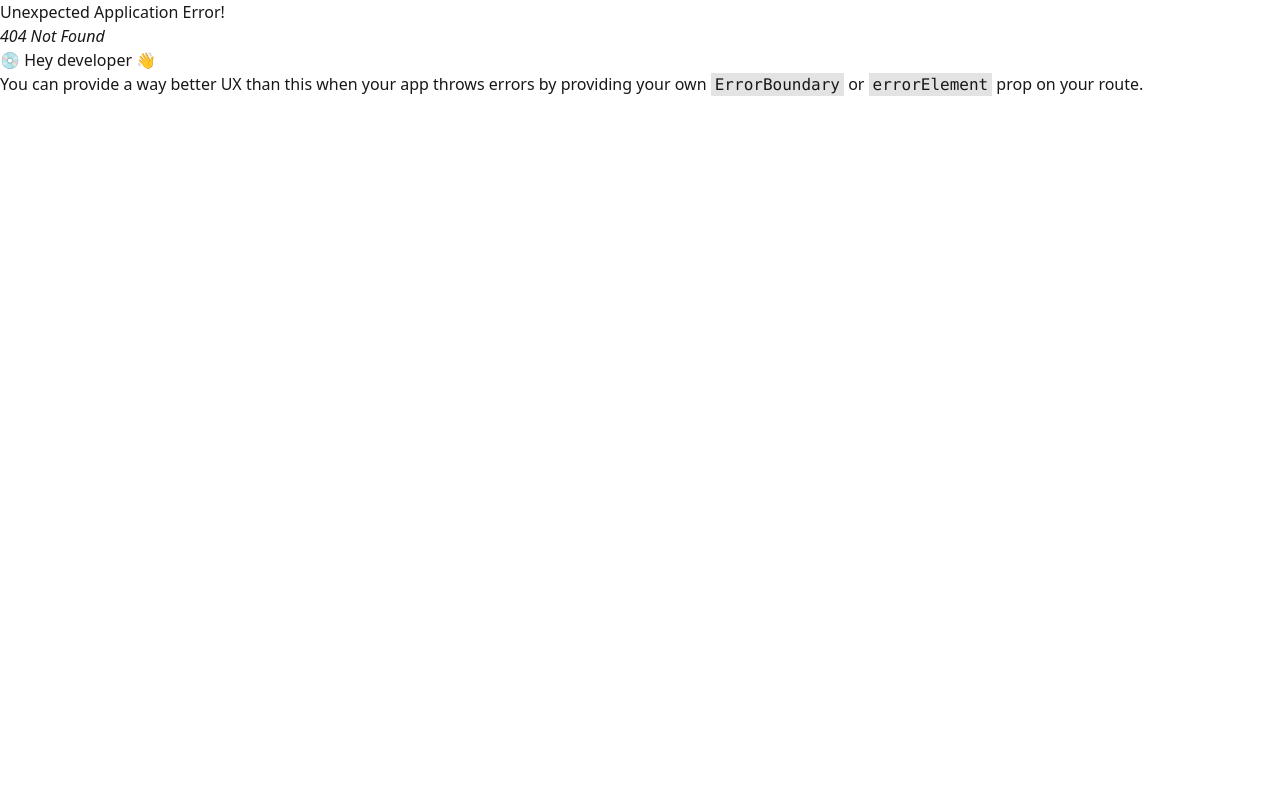
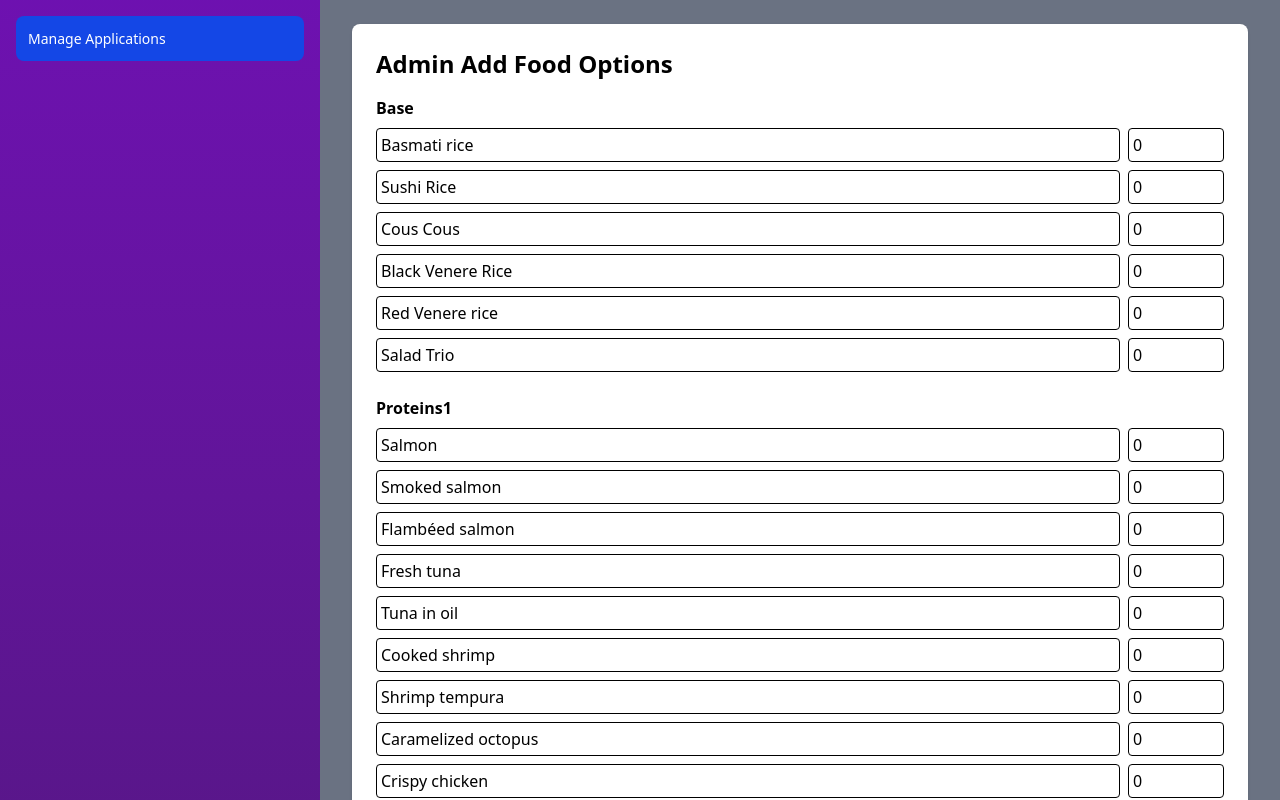
Before and after one commit to trmtanjil/Foodiverse-, a React (Vite) app: page /adminlayout/AdminCreatePoke in a window 1280 px wide. Before the commit this address had no page. Shown: the top 800 px of the page. Built offline with nearby package versions, Linux system fonts and the light colour scheme.

Commit message:
more   commit

```diff
--- a/src/Layout/AdminLayout.jsx
+++ b/src/Layout/AdminLayout.jsx
@@ -58,7 +58,7 @@ function AdminDeshBoardLayout() {
             <ul className="space-y-1">
                <li>
                 <NavLink
-                  to="/adminlayout/adminaddfood"
+                  to="/adminlayout/AdminCreatePoke"
                   className={({isActive}) =>
                     `flex items-center p-3 rounded-lg transition-all ${isActive ? 'bg-blue-700 text-white' : 'hover:bg-blue-700/50'}`
                   }
--- a/src/pages/AdminAddFood/AdminAddFood.jsx
+++ b/src/pages/AdminAddFood/AdminCreatePoke.jsx
@@ -1,7 +1,7 @@
 import React from "react";
 import { useForm, useFieldArray, Controller } from "react-hook-form";
 
-export default function AdminAddFood() {
+export default function AdminCreatePoke() {
   const { control, register, handleSubmit } = useForm({
     defaultValues: {
       base: [
--- a/src/router/router.jsx
+++ b/src/router/router.jsx
@@ -4,7 +4,7 @@ import {
 import RootLayout from "../Layout/RootLayout";
 import Home from "../pages/Home/Home/Home";
 import AdminLayout from "../Layout/AdminLayout";
-import AdminAddFood from "../pages/AdminAddFood/AdminAddFood";
+import AdminCreatePoke from "../pages/AdminAddFood/AdminCreatePoke";
 
  const router = createBrowserRouter([
   {
@@ -27,8 +27,8 @@ import AdminAddFood from "../pages/AdminAddFood/AdminAddFood";
     element: <AdminLayout />,
     children: [
         {
-             path:'adminaddfood',
-             Component:AdminAddFood,
+             path:'AdminCreatePoke',
+             Component:AdminCreatePoke,
         }
     ]
 }
```
